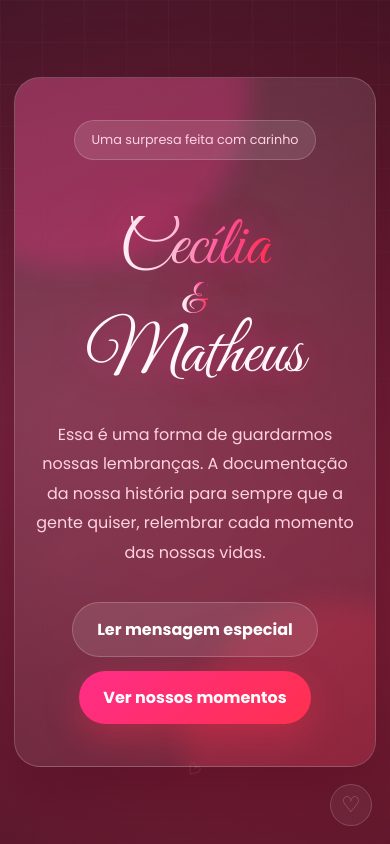
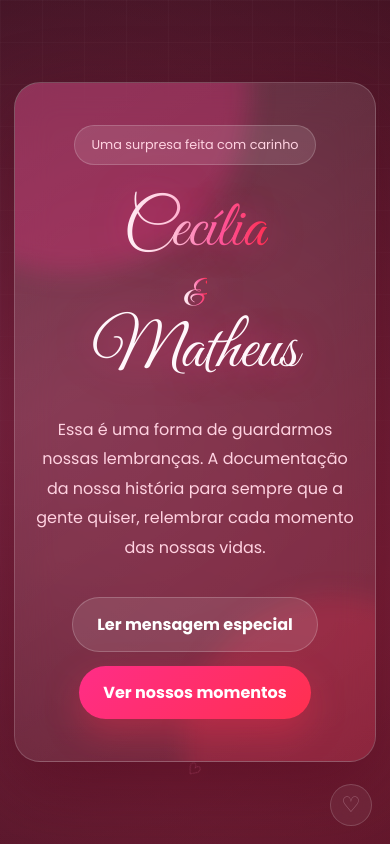
Before and after one commit to MatheuzinDev/surpresa-meu-amor, a website built with Vite: page index.html in a window 390 px wide. Shown: the top 844 px of the page. Built offline with nearby package versions, Linux system fonts and the light colour scheme; some packages are replaced by stand-ins of ours; no server answers; the database is empty.

Commit message:
feat: enhance header and hero section styling for improved layout and readability

```diff
--- a/styles.css
+++ b/styles.css
@@ -150,23 +150,29 @@ header {
   background: rgba(255, 255, 255, 0.11);
   color: var(--text-muted);
   font-size: 0.9rem;
-  margin-bottom: 26px;
+  margin-bottom: 34px;
+  position: relative;
+  z-index: 2;
 }
 
 .hero h1 {
-  display: inline-flex;
-  align-items: baseline;
+  display: flex;
+  align-items: center;
   justify-content: center;
-  gap: 0.16em;
+  gap: 0.12em;
   font-family: "Great Vibes", cursive;
-  font-size: clamp(4rem, 11vw, 8.8rem);
-  line-height: 0.9;
+  font-size: clamp(4rem, 9vw, 7.6rem);
+  line-height: 1.08;
   font-weight: 400;
-  margin-bottom: 24px;
+  margin: 0 auto 34px;
+  position: relative;
+  z-index: 1;
   text-shadow: 0 0 34px rgba(255, 45, 135, 0.52);
 }
 
 .hero-highlight {
+  display: inline-block;
+  padding: 0.14em 0.03em;
   background: linear-gradient(90deg, #fff, #ffd3e3, var(--pink), var(--red));
   -webkit-background-clip: text;
   background-clip: text;
@@ -1055,13 +1061,13 @@ footer {
     display: flex;
     flex-direction: column;
     align-items: center;
-    gap: 0.04em;
+    gap: 0;
     position: relative;
     z-index: 1;
-    margin-top: 30px;
-    margin-bottom: 32px;
-    font-size: clamp(3.55rem, 18vw, 5rem);
-    line-height: 0.9;
+    margin-top: 0;
+    margin-bottom: 30px;
+    font-size: clamp(3.35rem, 17vw, 4.65rem);
+    line-height: 0.98;
     white-space: normal;
   }
 
@@ -1075,7 +1081,7 @@ footer {
 
   .hero-amp {
     order: 2;
-    font-size: 0.62em;
+    font-size: 0.56em;
   }
 
   .hero-name-matheus {
@@ -1084,6 +1090,7 @@ footer {
 
   .badge {
     font-size: 0.8rem;
+    margin-bottom: 24px;
   }
 
   .counter-grid {
```
